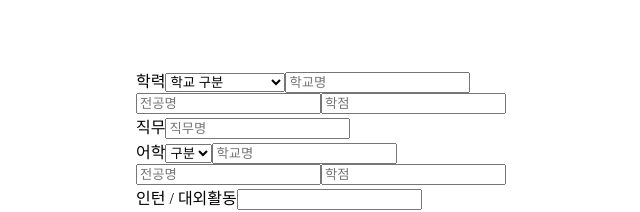
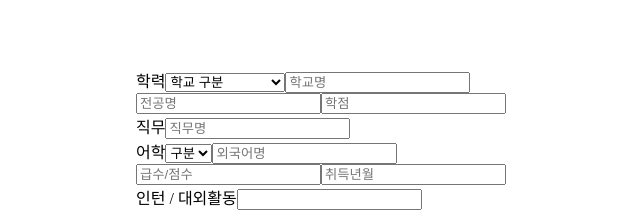
Before and after one commit to Interview-reviews/Interview-reviews-FE, a React (Create React App) app: page /Information in a window 1280 px wide. Shown: the part 244-456 px from the top of the page, without its empty margins (319-959 px from the left). Built offline with nearby package versions, Linux system fonts and the light colour scheme.

Commit message:
feat: 스펙 어학 정보 컴포넌트 분리
1. 어학구분
2. 외국어명
3. 급수/점수
4. 취득년월

```diff
--- a/src/login/Information.js
+++ b/src/login/Information.js
@@ -1,5 +1,6 @@
 import { useState } from "react";
 import { Link } from "react-router-dom";
+import Language from "./Language";
 
 const Information = () => {
   const [graduate, setGraduate] = useState("");
@@ -7,7 +8,6 @@ const Information = () => {
   const [major, setMajor] = useState("");
   const [score, setScore] = useState("");
   const [job, setJob] = useState("");
-  const [language, setLanguage] = useState("");
   const [activity, setActivity] = useState("");
   const [award, setAward] = useState("");
 
@@ -29,10 +29,6 @@ const Information = () => {
 
   const onJobHandler = (e) => {
     setJob(e.currentTarget.value);
-  };
-
-  const onLanguageHandler = (e) => {
-    setLanguage(e.currentTarget.value);
   };
 
   const onActivityHandler = (e) => {
@@ -107,37 +103,7 @@ const Information = () => {
             <label>직무</label>
             <input value={job} onChange={onJobHandler} placeholder="직무명" />
           </div>
-          <div>
-            <label>어학</label>
-            <select onChange={onGratudateHandler}>
-              <option selected value={""}>
-                구분
-              </option>
-              <option>
-                <p value="EducationCaseA">토익</p>
-              </option>
-              <option value={"EducationCaseB"}>토스</option>
-              <option value={"EducationCaseC"}>텝스</option>
-            </select>
-            <input
-              value={school}
-              onChange={onSchoolHandler}
-              placeholder="학교명"
-            />
-          </div>
-          <div>
-            <input
-              value={major}
-              onChange={onMajorHandler}
-              placeholder="전공명"
-            />
-            <input
-              value={score}
-              onChange={onScoreHandler}
-              maxLength={4}
-              placeholder="학점"
-            />
-          </div>
+          <Language />
           <div>
             <label>인턴 / 대외활동</label>
             <input value={activity} onChange={onActivityHandler} />
--- /dev/null
+++ b/src/login/Language.js
@@ -0,0 +1,40 @@
+import { useState } from "react";
+
+const Language = () => {
+  const [select, setSelect] = useState("");
+  const [language, setLanguage] = useState("");
+  const [score, setScore] = useState("");
+  const [year, setYear] = useState("");
+
+  const onSelectHandler = (e) => {
+    setSelect(e.currentTarget.value);
+  };
+
+  return (
+    <>
+      <div>
+        <label>어학</label>
+        <select onChange={onSelectHandler}>
+          <option selected value={""}>
+            구분
+          </option>
+          <option value="EducationCaseA">토익</option>
+          <option value={"EducationCaseB"}>토스</option>
+          <option value={"EducationCaseC"}>텝스</option>
+        </select>
+        <input value={language} onChange={setLanguage} placeholder="외국어명" />
+      </div>
+      <div>
+        <input value={score} onChange={setScore} placeholder="급수/점수" />
+        <input
+          value={year}
+          onChange={setYear}
+          maxLength={4}
+          placeholder="취득년월"
+        />
+      </div>
+    </>
+  );
+};
+
+export default Language;
--- a/src/login/SignUp.js
+++ b/src/login/SignUp.js
@@ -98,8 +98,8 @@ const SignUp = () => {
       return false;
     }
 
-    if (pwd.length < 8) {
-      alert("비밀번호를 8자리 이상 입력해주세요.");
+    if (pwd.length < 8 || pwd.length > 20) {
+      alert("비밀번호를 8자리 이상 20자리 이내로 입력해주세요.");
       return false;
     }
 
@@ -113,6 +113,11 @@ const SignUp = () => {
       return false;
     }
 
+    return true;
+  };
+
+  const infoHandler = (e) => {
+    e.preventDefault();
     const body = {
       Nickname: nickname,
       Id: id,
@@ -122,7 +127,6 @@ const SignUp = () => {
       Sex: sex,
     };
     console.log(body);
-    return true;
   };
 
   return (
@@ -158,7 +162,7 @@ const SignUp = () => {
             <input
               value={pwd}
               onChange={onPwdHandler}
-              placeholder="비밀번호를 8자리 이상 입력해주세요."
+              placeholder="비밀번호를 8자리 이상 20자리 이내로 설정해주세요."
             />
           </div>
           <div>
@@ -239,6 +243,7 @@ const SignUp = () => {
               다음
             </Link>
           </div>
+          <button onClick={infoHandler}>테스트 버튼</button>
         </form>
       </div>
     </>
```
